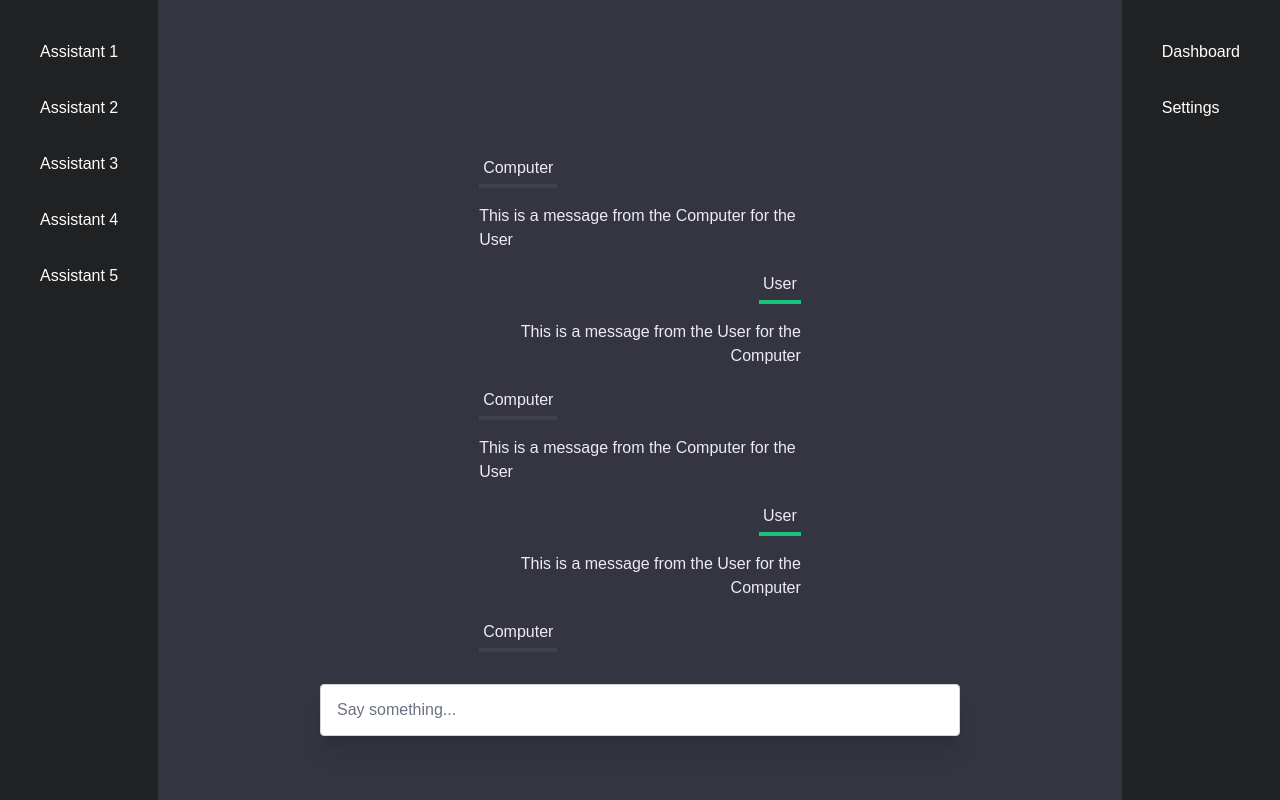
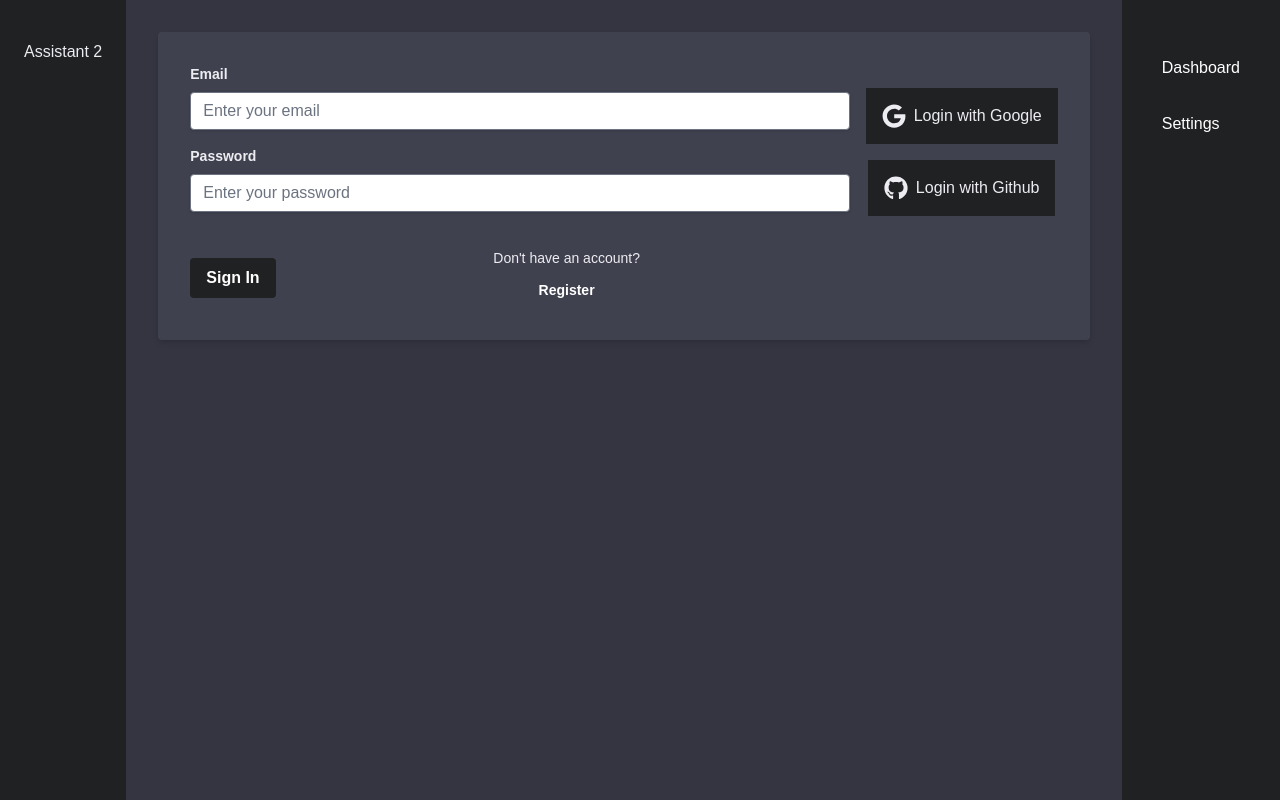
Before and after one commit to luismata5656/copy_ai, a Next.js app: page / in a window 1280 px wide. Built offline with nearby package versions, Linux system fonts and the light colour scheme; a web font is replaced by a local one.

Commit message:
setup Login form and change sidebar layout

```diff
--- a/src/app/layout.tsx
+++ b/src/app/layout.tsx
@@ -16,7 +16,7 @@ export default function RootLayout({
 }) {
 	return (
 		<html lang="en">
-			<body className={font.className}>
+			<body className={`${font.className} bg-default-primary`}>
 					{children}
 			</body>
 		</html>
--- a/src/app/page.tsx
+++ b/src/app/page.tsx
@@ -1,27 +1,59 @@
 "use client"
-import { useState } from 'react';
+import {useState} from 'react';
 import RightSidebar from '@/components/RightSidebar';
-import ChatWindow from '@/components/ChatWindow'
 import LeftSidebar from '@/components/LeftSidebar';
+import MessageList from '@/components/chat/MessageList';
+import Auth from '@/components/auth/Auth'
 
+type Message = {
+  message: string;
+  isUser: boolean;
+}
 
 export default function Home() {
+	const isAuthenticated = false;
+	const messages: Message[] = [
+		{ message: 'Hello User!', isUser: false},
+		{ message: 'Hello Computer, how are you?', isUser: true},
+		{ message: 'As an LLM, I can\'t have a mood :(', isUser: false},
+	];
+
 	const [isLeftSidebarOpen, setIsLeftSidebarOpen] = useState(false);
 	const [isRightSidebarOpen, setIsRightSidebarOpen] = useState(false);
 
 	const toggleLeftSidebar = () => {
+		setIsRightSidebarOpen(false)
 		setIsLeftSidebarOpen(!isLeftSidebarOpen);
 	};
 	const toggleRightSidebar = () => {
+		setIsLeftSidebarOpen(false)
 		setIsRightSidebarOpen(!isRightSidebarOpen);
 	};
 	return (
-			<main className='flex h-screen w-screen bg-default-primary overflow-x-hidden'>
-				<LeftSidebar isOpen={isLeftSidebarOpen} onClose={() => toggleLeftSidebar()}/>
-				<div className='flex-1 p-4'>
-				<ChatWindow />
+		<main className='flex h-screen w-screen bg-default-primary overflow-x-hidden'>
+			<LeftSidebar isOpen={isLeftSidebarOpen} onClose={() => toggleLeftSidebar()} />
+			<div className='flex-1 p-0'>
+				<div className='flex flex-col justify-start items-center w-full h-full bg-default-primary p-0 overflow-y-auto'>
+					<div className='w-full h-full text-default-white mt-0 mb-32'>
+						{isAuthenticated ? (
+							<MessageList messages={messages} />
+						) : (
+							<Auth />
+						)}
+					</div>
+						{isAuthenticated ? (
+					<form className='flex items-center absolute bottom-0 w-full sm:w-1/2 mb-16'>
+						<input
+							className="h-full p-4 mx-8 sm:mx-auto w-full border border-gray-300 rounded shadow-xl"
+							placeholder="Say something..."
+						/>
+					</form>
+						) : (
+						<></>
+						)}
 				</div>
-				<RightSidebar isOpen={isRightSidebarOpen} onClose={() => toggleRightSidebar()}/>
-			</main>
+			</div>
+			<RightSidebar isOpen={isRightSidebarOpen} onClose={() => toggleRightSidebar()} />
+		</main>
 	)
 }
--- a/src/components/ChatWindow.tsx
+++ /dev/null
@@ -1,31 +0,0 @@
-'use client'
-import React from 'react'
-import Message from '@/components/chat/Message'
-
-export default function ChatWindow() {
-return (
-	<div className='flex flex-col justify-start items-center w-full h-full bg-default-primary p-0 '>
-		<div className='w-full lg:w-1/2 p-16 h-full text-default-white mt-16 mb-32 overflow-y-auto snap-y'>
-			<Message isUser={false}/>
-			<Message isUser={true}/>
-			<Message isUser={false}/>
-			<Message isUser={true}/>
-			<Message isUser={false}/>
-			<Message isUser={true}/>
-			<Message isUser={false}/>
-			<Message isUser={true}/>
-			<Message isUser={false}/>
-			<Message isUser={true}/>
-			<Message isUser={false}/>
-			<Message isUser={true}/>
-			<Message isUser={false}/>
-		</div>
-		  <form className='absolute bottom-0 w-1/2 mx-8 mb-16'>
-          <input
-            className="w-full h-full p-4 border border-gray-300 rounded shadow-xl bg-slate-200 hover:bg-slate-300"
-            placeholder="Say something..."
-          />
-		  </form>
-	</div>
-)
-}
--- a/src/components/LeftSidebar.tsx
+++ b/src/components/LeftSidebar.tsx
@@ -1,7 +1,6 @@
 "use client"
 import React from 'react';
 import { TbLayoutSidebarLeftCollapseFilled, TbLayoutSidebarLeftExpandFilled  } from 'react-icons/tb';
-import ChatItem from './chat/Chat';
 
 interface SidebarProps {
   // Define any props you need, for example:
@@ -12,13 +11,13 @@ interface SidebarProps {
 const LeftSidebar: React.FC<SidebarProps> = ({ isOpen, onClose }) => {
   return (
     <div
-      className={`fixed top-0 left-0 h-full z-50 bg-default-secondary text-white transform ease-in-out duration-300 ${
-        isOpen ? 'translate-x-0' : '-translate-x-full'
+      className={`fixed top-0 left-0 h-full bg-default-secondary text-white transform ease-in-out duration-300 w-screen sm:w-max ${
+        isOpen ? 'translate-x-0 z-50' : '-translate-x-full z-0'
       } lg:relative lg:translate-x-0`}
     >
       <button
         onClick={onClose}
-        className="absolute -right-10 top-2 lg:hidden"
+        className={`absolute top-2 lg:hidden ${isOpen ? 'right-4 sm:-right-10' : '-right-10'}`}
       >
 	  {isOpen ? (
 		<TbLayoutSidebarLeftCollapseFilled className="m-2 h-6 w-6" />
@@ -26,12 +25,10 @@ const LeftSidebar: React.FC<SidebarProps> = ({ isOpen, onClose }) => {
 		<TbLayoutSidebarLeftExpandFilled className="m-2 h-6 w-6" />
 		)}
 	  </button>
-      <nav className="flex flex-col space-y-4 p-8">
-		<ChatItem name='Assistant 1'/>
-		<ChatItem name='Assistant 2'/>
-		<ChatItem name='Assistant 3'/>
-		<ChatItem name='Assistant 4'/>
-		<ChatItem name='Assistant 5'/>
+      <nav className="flex flex-col space-y-4 px-2 p-8 mt-0">
+		<button className='w-full px-4 py-2 hover:bg-default-secondary-3 text-default-white'>
+			Assistant 2
+		</button>
       </nav>
     </div>
   );
--- a/src/components/RightSidebar.tsx
+++ b/src/components/RightSidebar.tsx
@@ -11,13 +11,13 @@ interface SidebarProps {
 const RightSidebar: React.FC<SidebarProps> = ({ isOpen, onClose }) => {
   return (
     <div
-      className={`fixed top-0 right-0 h-full z-50 bg-default-secondary text-white transform ease-in-out duration-300 ${
-        isOpen ? 'translate-x-0' : 'translate-x-full'
+      className={`fixed top-0 right-0 h-full bg-default-secondary text-white transform ease-in-out duration-300 w-screen sm:w-max ${
+        isOpen ? 'translate-x-0 z-50' : 'translate-x-full z-0'
       } lg:relative lg:translate-x-0`}
     >
       <button
         onClick={onClose}
-        className="absolute -left-10 top-2 lg:hidden"
+        className={`absolute top-2 lg:hidden ${isOpen ? 'left-4 sm:-left-10' : '-left-10'}`}
       >
 	  {isOpen ? (
 		<TbLayoutSidebarRightCollapseFilled className="m-2 h-6 w-6" />
@@ -25,7 +25,7 @@ const RightSidebar: React.FC<SidebarProps> = ({ isOpen, onClose }) => {
 		<TbLayoutSidebarRightExpandFilled className="m-2 h-6 w-6" />
 		)}
 	  </button>
-      <nav className="flex flex-col space-y-4 p-8">
+      <nav className="flex flex-col space-y-4 p-8 mt-4">
         {/* Navigation Links */}
         <a href="/dashboard" className="hover:bg-gray-700 p-2 rounded">
           Dashboard
--- /dev/null
+++ b/src/components/auth/Auth.tsx
@@ -0,0 +1,86 @@
+import React, {useState} from 'react';
+import {FaGoogle, FaGithub} from 'react-icons/fa';
+
+interface AuthenticationProps {
+	// Define any additional props you might need, such as a method to handle submission
+}
+
+const Auth: React.FC<AuthenticationProps> = () => {
+	const [email, setEmail] = useState('');
+	const [password, setPassword] = useState('');
+
+	// Placeholder function to handle form submission
+	const handleSubmit = (event: React.FormEvent<HTMLFormElement>) => {
+		event.preventDefault();
+		console.log('Email:', email);
+		console.log('Password:', password);
+		// Here you could call your backend API
+	};
+
+	return (
+			<div className='flex flex-col md:flex-row gap-4 bg-default-secondary-2 shadow-md rounded p-8 m-0 mt-8 sm:m-8'>
+				<form
+					onSubmit={handleSubmit}
+					className='flex-1'
+				>
+					<div className="mb-4">
+						<label className="block text-default-white text-sm font-bold mb-2" htmlFor="email">
+							Email
+						</label>
+						<input
+							className="shadow appearance-none border rounded w-full py-2 px-3 text-gray-700 leading-tight focus:outline-none focus:shadow-outline"
+							id="email"
+							type="email"
+							placeholder="Enter your email"
+							value={email}
+							onChange={(e) => setEmail(e.target.value)}
+							required
+						/>
+					</div>
+					<div className="mb-6">
+						<label className="block text-default-white text-sm font-bold mb-2" htmlFor="password">
+							Password
+						</label>
+						<input
+							className="shadow appearance-none border rounded w-full py-2 px-3 text-gray-700 mb-3 leading-tight focus:outline-none focus:shadow-outline"
+							id="password"
+							type="password"
+							placeholder="Enter your password"
+							value={password}
+							onChange={(e) => setPassword(e.target.value)}
+							required
+						/>
+					</div>
+					<div className="flex flex-col gap-2 sm:flex-row items-center justify-between">
+						<button
+							className="whitespace-nowrap bg-default-secondary hover:bg-default-secondary-3 text-white font-bold py-2 px-4 rounded focus:outline-none focus:shadow-outline"
+							type="submit"
+						>
+							Sign In
+						</button>
+						<div className='text-sm whitespace-nowrap mx-auto flex flex-col gap-1 items-center'>
+						Don't have an account?
+						<button
+							className="bg-default-secondary-2 hover:bg-default-secondary-3 text-white font-bold py-2 px-4 rounded focus:outline-none focus:shadow-outline"
+							type="submit"
+						>
+							Register
+						</button>
+						</div>
+					</div>
+				</form>
+				<div className='flex flex-col items-center gap-4 mt-6'>
+					<button className="flex flex-row justify-center bg-default-secondary hover:bg-default-secondary-3 p-4 items-center gap-2 whitespace-nowrap " onClick={() => console.log("google")}>
+						<FaGoogle className="text-2xl" />
+						Login with Google
+					</button>
+					<button className="flex flex-row justify-center bg-default-secondary hover:bg-default-secondary-3 p-4 items-center gap-2 whitespace-nowrap " onClick={() => console.log("google")}>
+						<FaGithub className="text-2xl" />
+						Login with Github
+					</button>
+				</div>
+			</div>
+	);
+};
+
+export default Auth;
--- a/src/components/chat/Chat.tsx
+++ /dev/null
@@ -1,9 +0,0 @@
-import React from 'react'
-
-export default function ChatItem({name}:{name:string}) {
-return (
-	<button className='text-left p-2 rounded-md w-full hover:bg-default-secondary-3'>
-		{name}
-	</button>
-)
-}
--- a/src/components/chat/ChatInput.tsx
+++ /dev/null
@@ -1,16 +0,0 @@
-import React from "react";
-
-export default function ChatInput() {
-  return (
-    <div className="flex flex-row items-center gap-2 h-16 px-4">
-      <input
-        type="text"
-        placeholder="Send Message"
-        className="w-full h-12 bg-white rounded-lg px-4"
-      />
-      <button className="bg-slate-800 text-white font-medium rounded-lg px-4 py-2 h-12">
-        Send
-      </button>
-    </div>
-  );
-}
--- a/src/components/chat/Message.tsx
+++ b/src/components/chat/Message.tsx
@@ -1,6 +1,11 @@
 import React from 'react'
 
-export default function Message({isUser}: {isUser: boolean}) {
+type Message = {
+  message: string;
+  isUser: boolean;
+};
+
+const Message: React.FC<Message> = ({isUser, message}) => {
 return (
 	<>
 		{isUser ? (
@@ -9,7 +14,7 @@ return (
 				User
 			</div>
 			<div className='w-full p-2 text-right'>
-				This is a message from the User for the Computer
+				{message}
 			</div>
 		</>
 		) : (
@@ -18,10 +23,12 @@ return (
 				Computer
 			</div>
 			<div className='w-full p-2 '>
-				This is a message from the Computer for the User
+				{message}
 			</div>
 		</>
 		)}
 	</>
 )
 }
+
+export default Message;
--- /dev/null
+++ b/src/components/chat/MessageList.tsx
@@ -0,0 +1,31 @@
+import React from 'react';
+import Message from './Message';
+
+// Define the Message type
+type _Message = {
+  message: string;
+  isUser: boolean;
+};
+
+// Define the props type for the component
+type MessageListProps = {
+  messages: _Message[];
+};
+
+const MessageList: React.FC<MessageListProps> = ({ messages }) => {
+  return (
+    <div className='flex flex-col m-2 sm:p-4 mt-16 space-y-2'>
+      {messages.length > 0 ? (
+        messages.map((msg, index) => (
+			<Message isUser={msg.isUser} message={msg.message}/>
+        ))
+      ) : (
+        <div className='text-center text-gray-500'>
+          No messages yet. Start the conversation!
+        </div>
+      )}
+    </div>
+  );
+};
+
+export default MessageList;
```
